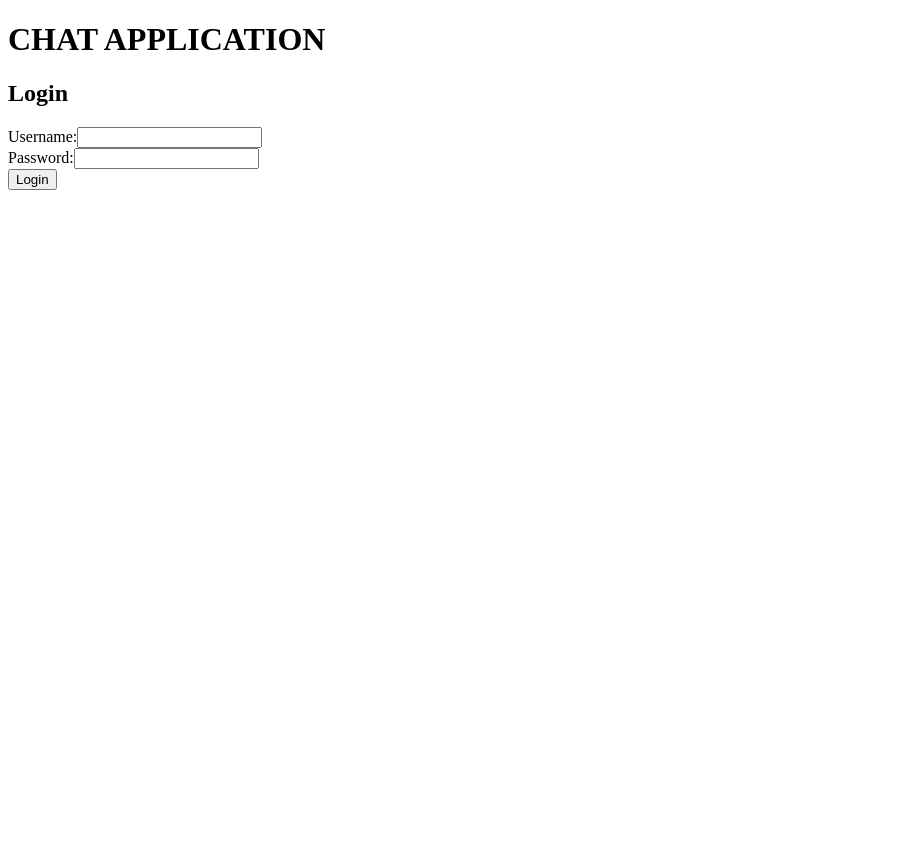
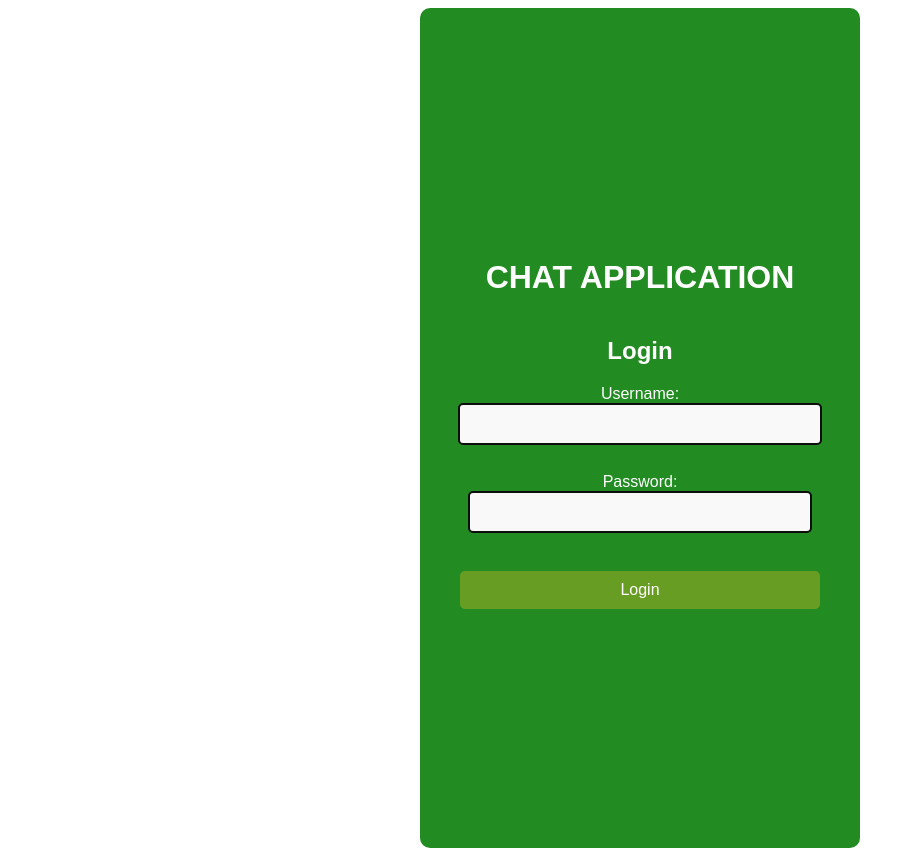
Before and after one commit to Ryotankobu/Assignment2_Software_Frameworks, an Angular app: page / in a window 1280 px wide. Shown: the whole page, without its empty margins (0-915 px from the left). Before the commit the page ends 800 px from the top, so only its background shows below. Built offline with nearby package versions, Linux system fonts and the light colour scheme.

Commit message:
header html and css modified

```diff
--- a/src/app/chat/chat.component.html
+++ b/src/app/chat/chat.component.html
@@ -1,6 +1,7 @@
-<app-header></app-header>
+
 
 <div class="container">
+  <app-header></app-header>
   <h1>Hi, {{ user.username }}</h1>
   <button (click)="backLogin()">Back to Login</button>
 
@@ -33,5 +34,4 @@
   </div>
 
     <li *ngFor="let message of messages">{{ message }}</li>
-  </ul>
 </div>
--- a/src/app/header/header.component.css
+++ b/src/app/header/header.component.css
@@ -1,5 +1,5 @@
 nav {
-    background-color: #f8f9fa;
+    background-color: #228B22;
     padding: 1rem;
 }
 
@@ -12,3 +12,19 @@ li {
     display: inline;
     margin-right: 15px;
 }
+
+body {
+background-color: #228B22;
+}
+
+.container {
+    background-color: #228B22;
+    /* Set a green background color */
+    padding: 5px;
+    border-radius: 10px;
+    max-width: 400px;
+    margin: 0 auto;
+    color: white;
+    font-family: Arial, sans-serif;
+
+}
--- a/src/app/header/header.component.html
+++ b/src/app/header/header.component.html
@@ -1,7 +1,8 @@
-
-<nav>
+<div class="container">
+  <nav>
     <ul>
-        <li><a routerLink="/chat">Chat</a></li>
-        <li><a routerLink="/admin">Admin</a></li>
+      <li><a routerLink="/chat">Chat</a></li>
+      <li><a routerLink="/admin">Admin</a></li>
     </ul>
-</nav>
+  </nav>
+</div>
--- a/src/app/login/login.component.css
+++ b/src/app/login/login.component.css
@@ -0,0 +1,93 @@
+/* General container styling */
+.container {
+    background-color: #228B22;
+    /* Set a green background color */
+    padding: 20px;
+    border-radius: 10px;
+    max-width: 400px;
+    margin: 0 auto;
+    color: white;
+    font-family: Arial, sans-serif;
+    min-height: 100vh;
+    /* Ensure the container covers the full height of the viewport */
+    display: flex;
+    flex-direction: column;
+    justify-content: center;
+}
+
+/* Input field styling */
+input[type="text"],
+input[type="username"],
+input[type="password"],
+select {
+    width: calc(90% - 20px);
+    /* Ensure consistent width with some padding */
+    padding: 10px;
+    margin-bottom: 10px;
+    border-radius: 5px;
+    border: 2px solid rgb(13, 13, 13);
+    /* Add a thicker white border */
+    font-size: 16px;
+    background-color: #f9f9f9;
+    /* Light background color for contrast */
+    color: #333;
+    /* Dark text color for readability */
+}
+
+/* Button styling */
+button {
+    padding: 10px 20px;
+    margin-top: 10px;
+    margin-bottom: 10px;
+    border-radius: 5px;
+    border: none;
+    background-color: #689d23;
+    /* Set all buttons to a gray color */
+    color: white;
+    cursor: pointer;
+    font-size: 16px;
+    width: 100%;
+    /* Make buttons full width */
+}
+
+button:hover {
+    background-color: #5a6268;
+    /* Darken on hover */
+}
+
+/* Section titles styling */
+h2, h1 {
+    color: white;
+    text-align: center;
+    /* Center align the heading */
+}
+
+/* Notices styling */
+.alert {
+    margin-top: 10px;
+    padding: 10px;
+    background-color: #f44336;
+    color: white;
+    border-radius: 5px;
+    text-align: center;
+}
+
+/* Form styling */
+form {
+    display: flex;
+    flex-direction: column;
+    align-items: center;
+}
+
+/* Input field alignment */
+form input[type="email"],
+form input[type="password"] {
+    width: 80%;
+    /* Ensure inputs are full width */
+}
+
+/* Button alignment */
+form button {
+    width: 90%;
+    /* Ensure the button is full width */
+}
```
